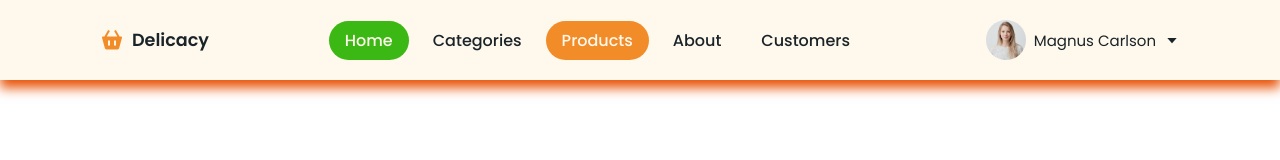
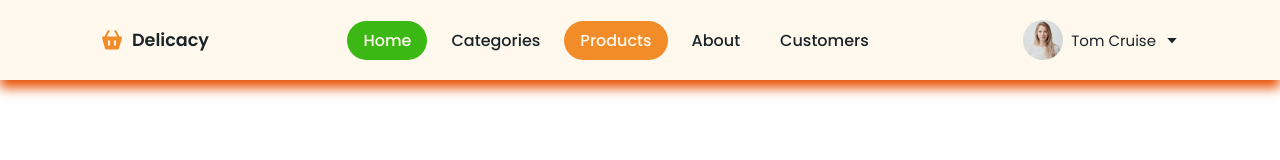
Before and after one commit to priyanshukumarkharwar/vegWeb, a plain HTML site: page index.html in a window 1280 px wide. Drawn offline with nearby package versions, Linux system fonts and the light colour scheme.

Commit message:
Changes Made in Name

```diff
--- a/index.html
+++ b/index.html
@@ -42,7 +42,7 @@
       <!--profie-->
       <div class="profile">
         <img src="img/p2.jpg" alt="Profile-picture" />
-        <span>Magnus Carlson</span>
+        <span>Tom Cruise</span>
         <i class="bx bx-caret-down"></i>
       </div>
     </header>
```
